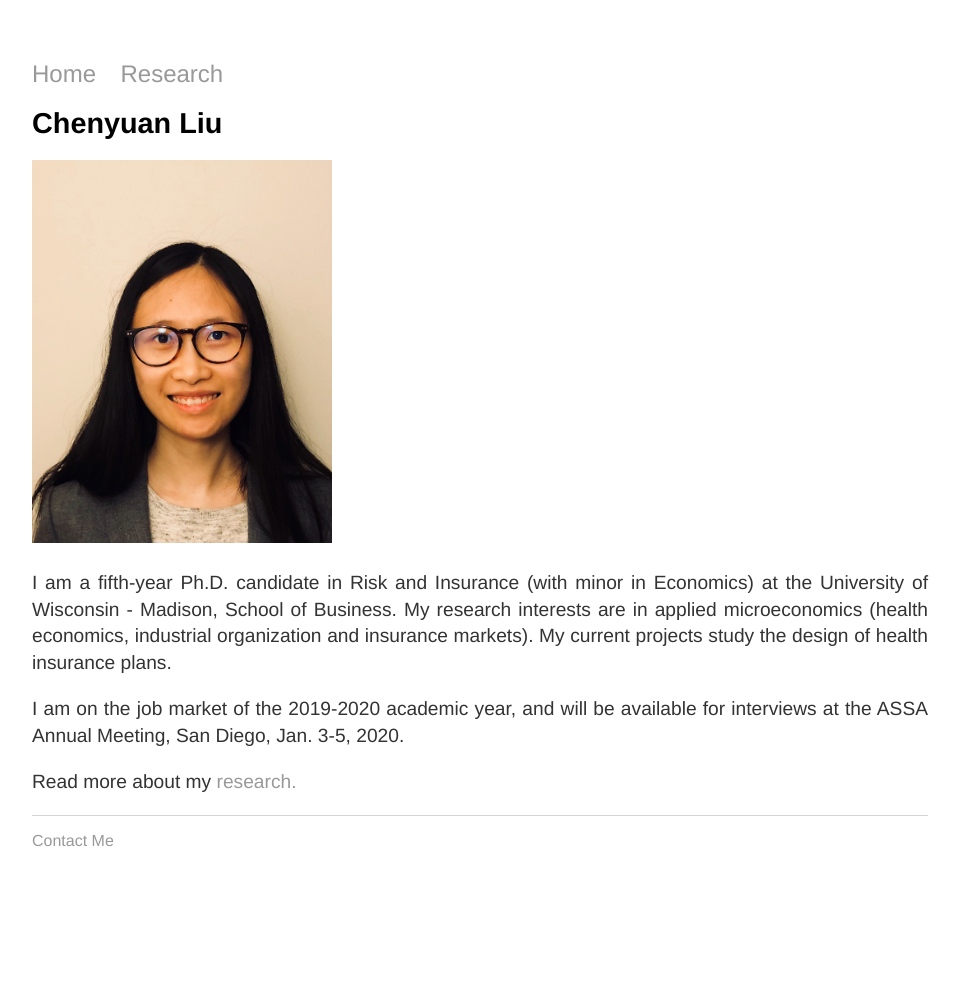
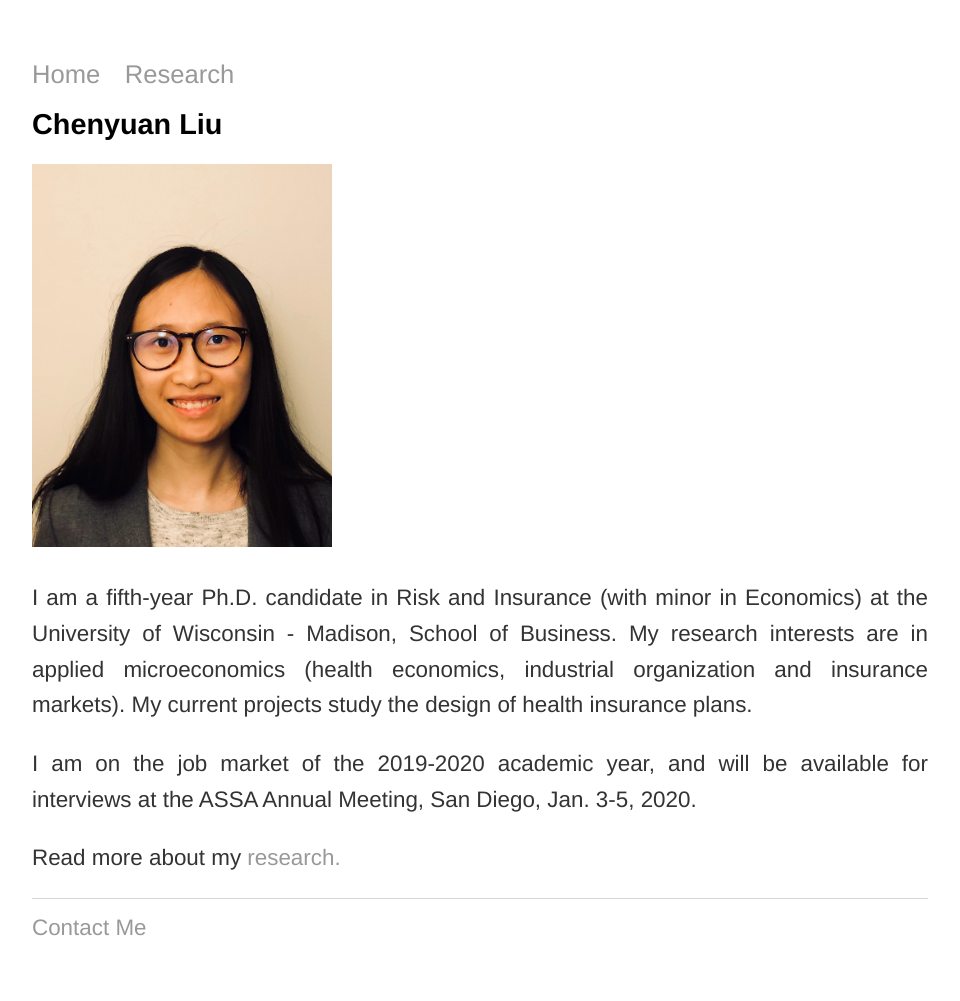
Before and after one commit to trifen/feng3hu.github.io, a Jekyll site: the page built from index.html, in a window 1280 px wide. Shown: the whole page, without its empty margins (160-1120 px from the left). Built offline with Jekyll 4.4.1, drawn with Linux system fonts in a browser that asks for light colours; before the commit the page ends 910 px from its top, so only the background shows below that.

Commit message:
Update main.css

```diff
--- a/css/main.css
+++ b/css/main.css
@@ -11,12 +11,12 @@ nav ul, footer ul {
 nav ul li{
     display: inline;
     margin-right: 20px;
-    font-size: 1.5em;
+    font-size: 1.6em;
 }
 footer ul li{
     display: inline;
     margin-right: 20px;
-    font-size: 1em;
+    font-size: 1.4em;
 }
 
 a {
@@ -31,15 +31,15 @@ h1 {
     font-family:'Helvetica', 'Arial', 'Sans-Serif';
 }
 h2 {
-    font-size: 1.4em;
+    font-size: 1.6em;
     font-family:'Helvetica', 'Arial', 'Sans-Serif';
     margin-bottom: 1px;
     margin-top: 15px;
     font-weight: 500;
 }
 p {
-    font-size: 1.2em;
-    line-height: 1.4em;
+    font-size: 1.4em;
+    line-height: 1.6em;
     color: #333;
     font-family:'Helvetica', 'Arial', 'Sans-Serif';
 }
```
